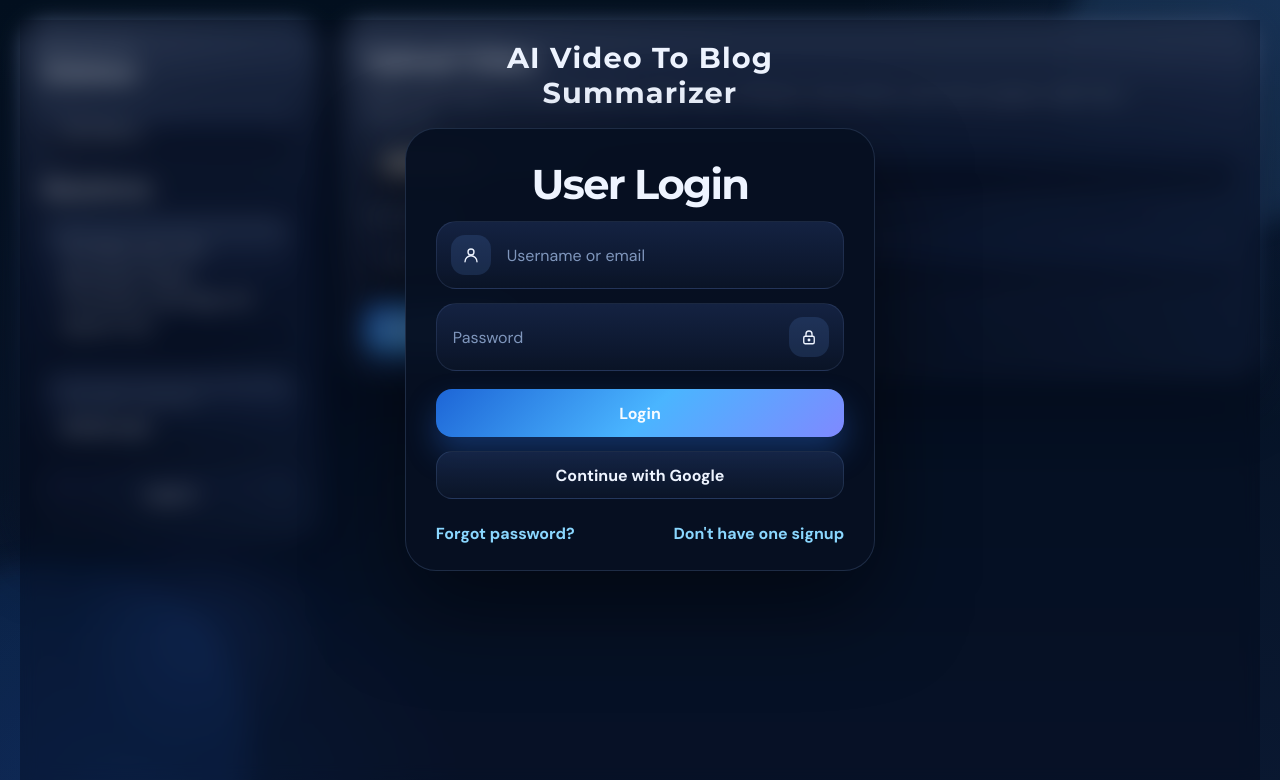
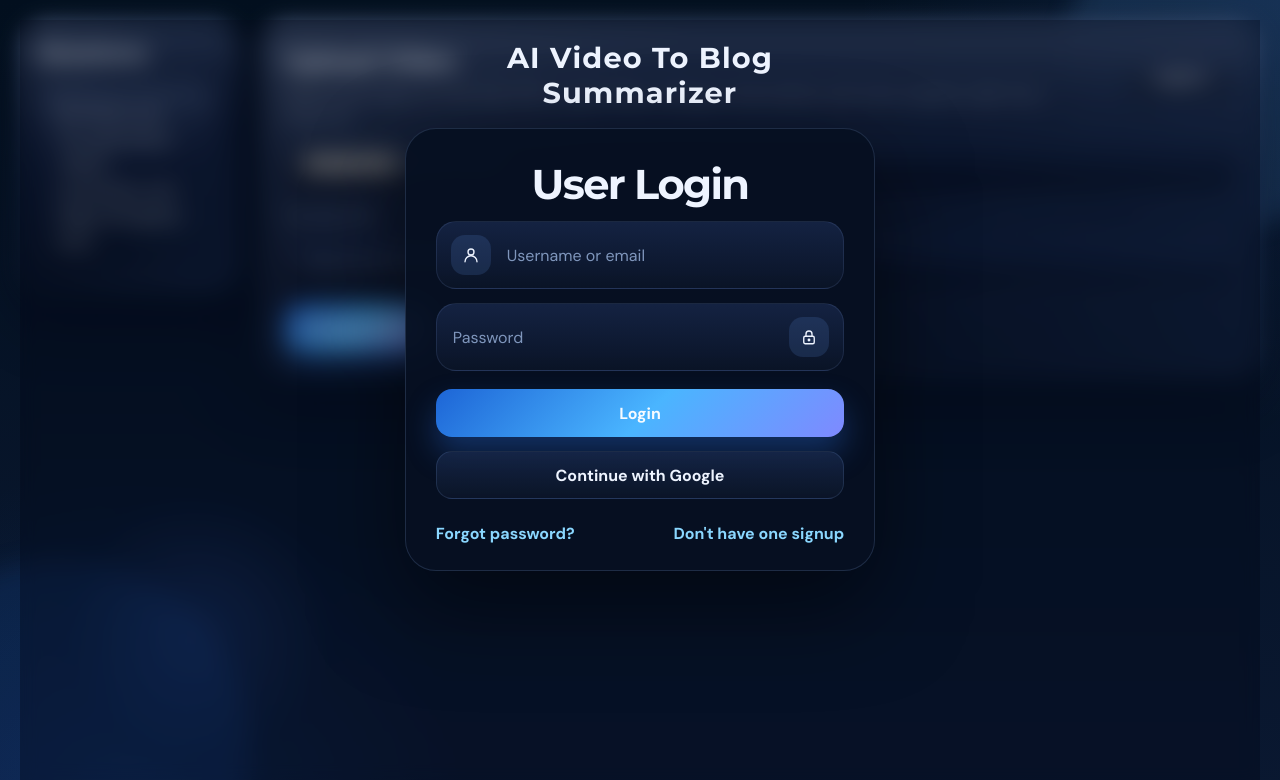
Before and after one commit to varad42/AIVTOBS, a Flask app: page / in a window 1280 px wide. Shown: the top 780 px of the page. Run offline with Flask 3, Linux system fonts and the light colour scheme.

Commit message:
dashboard

```diff
--- a/static/styles.css
+++ b/static/styles.css
@@ -507,7 +507,7 @@ select {
     position: relative;
     z-index: 1;
     display: grid;
-    grid-template-columns: 300px minmax(0, 1fr);
+    grid-template-columns: 220px minmax(0, 1fr);
     gap: 20px;
     align-items: start;
 }
@@ -521,11 +521,11 @@ select {
 .dashboard-sidebar {
     position: sticky;
     top: 20px;
-    min-height: calc(100vh - 40px);
+    min-height: auto;
     display: flex;
     flex-direction: column;
-    gap: 18px;
-    padding: 22px;
+    gap: 14px;
+    padding: 18px;
     border-radius: var(--radius-lg);
     backdrop-filter: blur(18px);
     overflow: hidden;
@@ -645,8 +645,9 @@ select {
 }
 
 .history-mini-card h3 {
-    font-size: 0.98rem;
-    line-height: 1.45;
+    margin: 0;
+    font-size: 0.92rem;
+    line-height: 1.35;
     overflow-wrap: anywhere;
 }
 
@@ -669,12 +670,6 @@ select {
     gap: 12px;
 }
 
-.sidebar-footer {
-    display: grid;
-    gap: 12px;
-    margin-top: auto;
-}
-
 .account-card {
     position: relative;
     display: grid;
@@ -687,6 +682,11 @@ select {
 .workspace-stack {
     display: grid;
     gap: 20px;
+}
+
+.dashboard-logout {
+    margin-left: auto;
+    min-width: 110px;
 }
 
 .app-grid,
@@ -1013,7 +1013,7 @@ td {
 
 @media (max-width: 1180px) {
     .dashboard-shell {
-        grid-template-columns: 280px minmax(0, 1fr);
+        grid-template-columns: 220px minmax(0, 1fr);
     }
 }
 
--- a/templates/dashboard.html
+++ b/templates/dashboard.html
@@ -10,54 +10,25 @@
 <section class="dashboard-shell {% if show_login %}login-locked{% endif %}">
     <aside class="dashboard-sidebar panel" id="dashboardSidebar">
         <div class="sidebar-header">
-            <div>
-                <p class="auth-eyebrow">Navigation</p>
-                <h2 class="card-title">Sidebar</h2>
-            </div>
+            <h2 class="card-title">Sessions</h2>
             <button type="button" class="btn-ghost sidebar-toggle" id="sidebarToggle">Slide In</button>
         </div>
 
-        <div class="sidebar-section">
-            <a href="/history" class="sidebar-link">
-                <span>Full History</span>
-                <span>&rsaquo;</span>
-            </a>
-        </div>
-
         <div class="sidebar-section sidebar-scroll">
-            <div>
-                <h2 class="card-title">Sessions</h2>
-            </div>
-
             {% for job in jobs %}
             <article class="history-mini-card">
                 <h3>{{ job.get("job_slug", job.file) }}</h3>
-                <div class="history-mini-meta">
-                    <span>Video: {{ job.file }}</span>
-                    <span>Summary: {% if job.get("summary_file") %}Generated{% else %}Pending{% endif %}</span>
-                    <span>Blog: {% if job.get("blog_file") %}Generated{% else %}Pending{% endif %}</span>
-                </div>
                 <div class="history-mini-actions">
-                    <a href="/dashboard?job_id={{ job.job_id }}" class="mini-link">Status</a>
                     {% if job.get("summary_file") %}
                     <a href="/summary/{{ job.job_id }}" class="mini-link">Summary</a>
-                    {% endif %}
-                    {% if job.get("blog_file") %}
-                    <a href="/blog/{{ job.job_id }}" class="mini-link">Blog</a>
+                    {% else %}
+                    <a href="/dashboard?job_id={{ job.job_id }}" class="mini-link">Open</a>
                     {% endif %}
                 </div>
             </article>
             {% else %}
             <div class="empty-state">No history yet. Your generated videos, summaries, and blogs will appear here.</div>
             {% endfor %}
-        </div>
-
-        <div class="sidebar-footer">
-            <div class="account-card">
-                <p class="auth-eyebrow">Account details</p>
-                <strong>{{ session.get("user", "Active user") }}</strong>
-            </div>
-            <a href="/logout" class="btn-secondary">Logout</a>
         </div>
     </aside>
 
@@ -68,6 +39,7 @@
                     <h2 class="section-title">Upload Video</h2>
                     <p class="section-subtitle">Add a local video or a YouTube URL to start Faster-Whisper transcription and track progress right here.</p>
                 </div>
+                <a href="/logout" class="btn-secondary dashboard-logout">Logout</a>
             </div>
 
             <form method="POST" action="/upload" enctype="multipart/form-data" class="surface-form" id="dashboardUploadForm">
```
